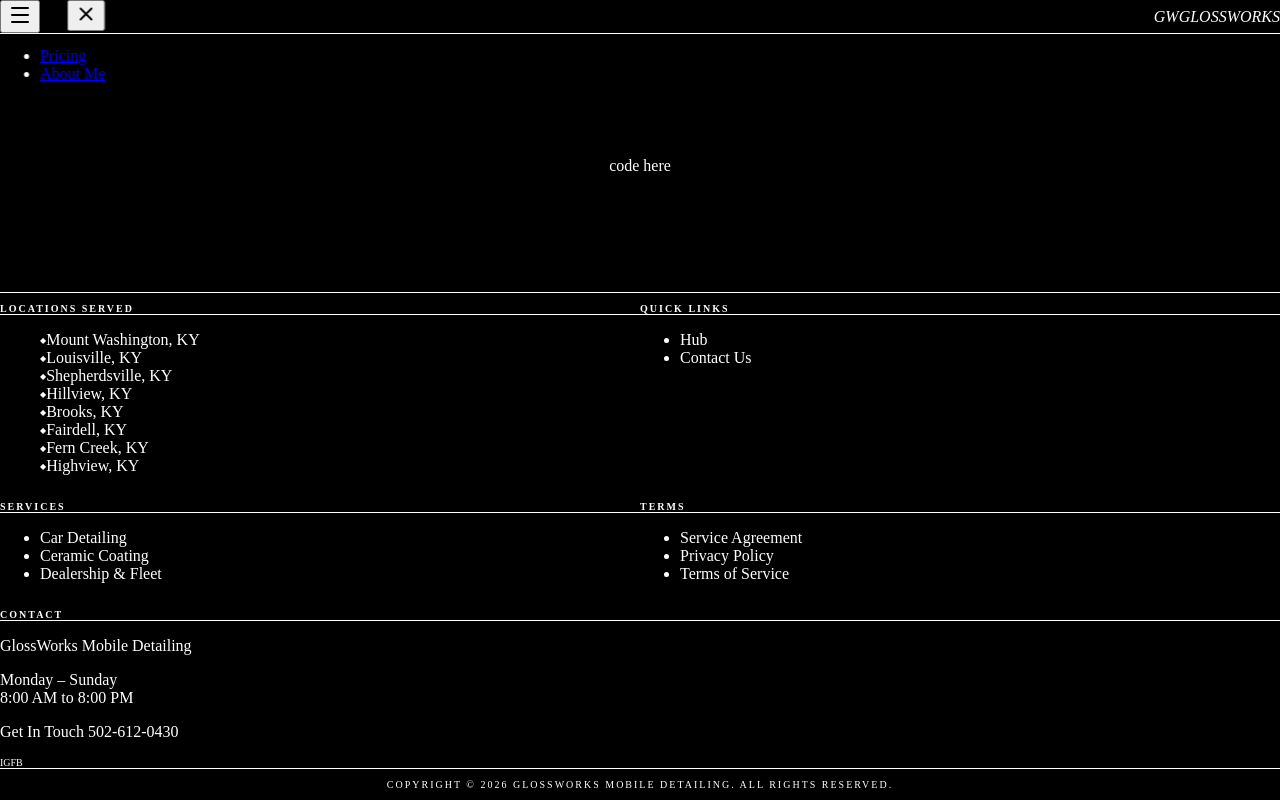
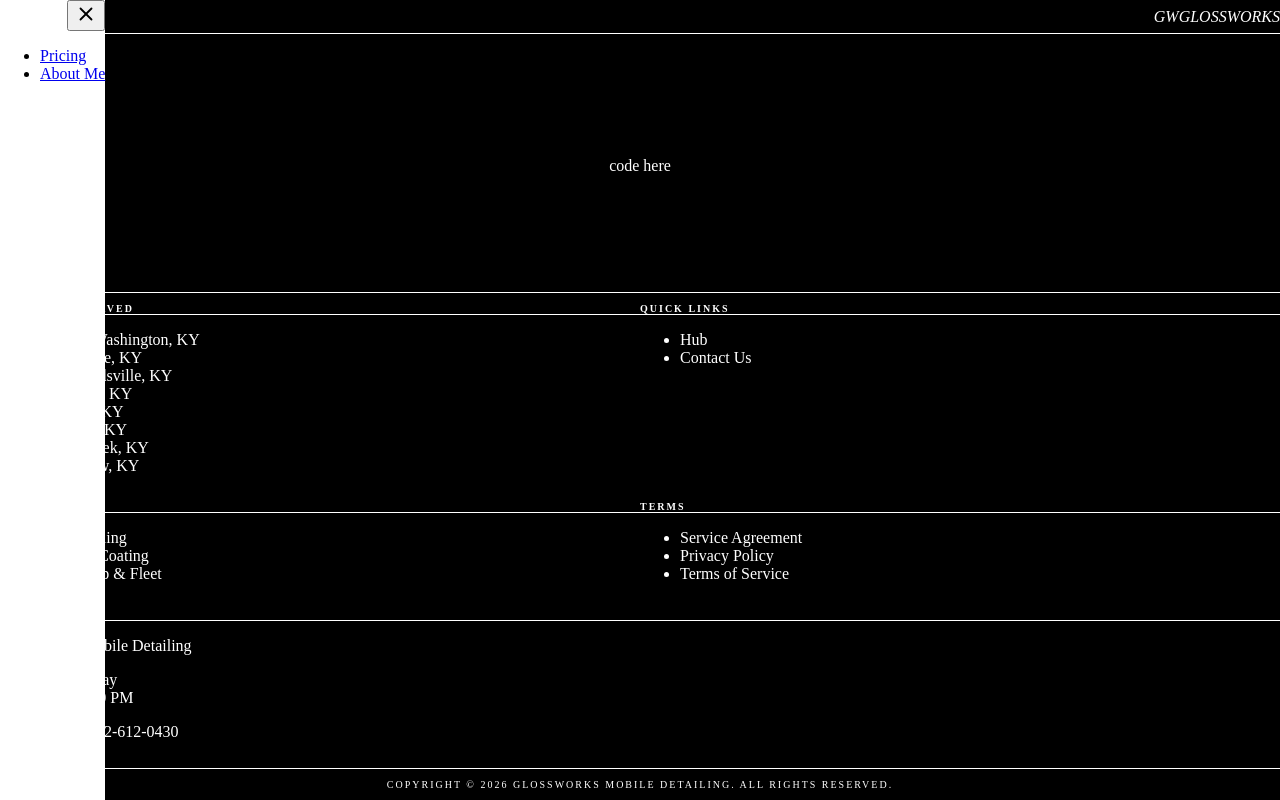
Before and after one commit to wafflemuncher1/website, a Next.js app: page / in a window 1280 px wide. Both pictures are taken after a click on the button "Open menu". Built offline with nearby package versions, Linux system fonts and the light colour scheme.

Commit message:
Trigger redeploy

```diff
--- a/src/components/SidebarDrawer.tsx
+++ b/src/components/SidebarDrawer.tsx
@@ -21,30 +21,21 @@ export default function SidebarDrawer({ open, onClose }: SidebarDrawerProps) {
     return () => window.removeEventListener('keydown', onKeyDown);
   }, [open, onClose]);
 
-  const linkClass =
-    'block w-full rounded-md px-4 py-3 text-base font-semibold text-black ' +
-    'hover:bg-zinc-100 active:bg-zinc-200 transition';
+  if (!open) return null;
 
   return (
     <>
-      {/* Backdrop (page stays visible behind it) */}
+      {/* Backdrop (under the panel, above everything else) */}
       <div
-        className={[
-          'fixed inset-0 z-[9998] bg-black/60 transition-opacity duration-200',
-          open ? 'opacity-100' : 'opacity-0 pointer-events-none',
-        ].join(' ')}
+        className="fixed inset-0 z-[99999] bg-black/60"
         onClick={onClose}
         aria-hidden="true"
       />
 
-      {/* White rectangle panel */}
+      {/* Panel (top-most) */}
       <aside
-        className={[
-          'fixed top-0 left-0 z-[9999] h-dvh w-72', // <= rectangle width
-          'bg-white text-black shadow-2xl', // <= white panel only
-          'transform transition-transform duration-200 will-change-transform',
-          open ? 'translate-x-0' : '-translate-x-full',
-        ].join(' ')}
+        className="fixed top-0 left-0 z-[100000] h-dvh w-72 bg-white text-black shadow-2xl"
+        style={{ backgroundColor: '#ffffff', color: '#000000' }}
         role="dialog"
         aria-modal="true"
         aria-label="Sidebar menu"
@@ -64,12 +55,20 @@ export default function SidebarDrawer({ open, onClose }: SidebarDrawerProps) {
         <nav className="px-3">
           <ul className="flex flex-col gap-2">
             <li>
-              <Link href="/pricing" onClick={onClose} className={linkClass}>
+              <Link
+                href="/pricing"
+                onClick={onClose}
+                className="block w-full rounded-md px-4 py-3 text-base font-semibold hover:bg-zinc-100"
+              >
                 Pricing
               </Link>
             </li>
             <li>
-              <Link href="/about" onClick={onClose} className={linkClass}>
+              <Link
+                href="/about"
+                onClick={onClose}
+                className="block w-full rounded-md px-4 py-3 text-base font-semibold hover:bg-zinc-100"
+              >
                 About Me
               </Link>
             </li>
```
